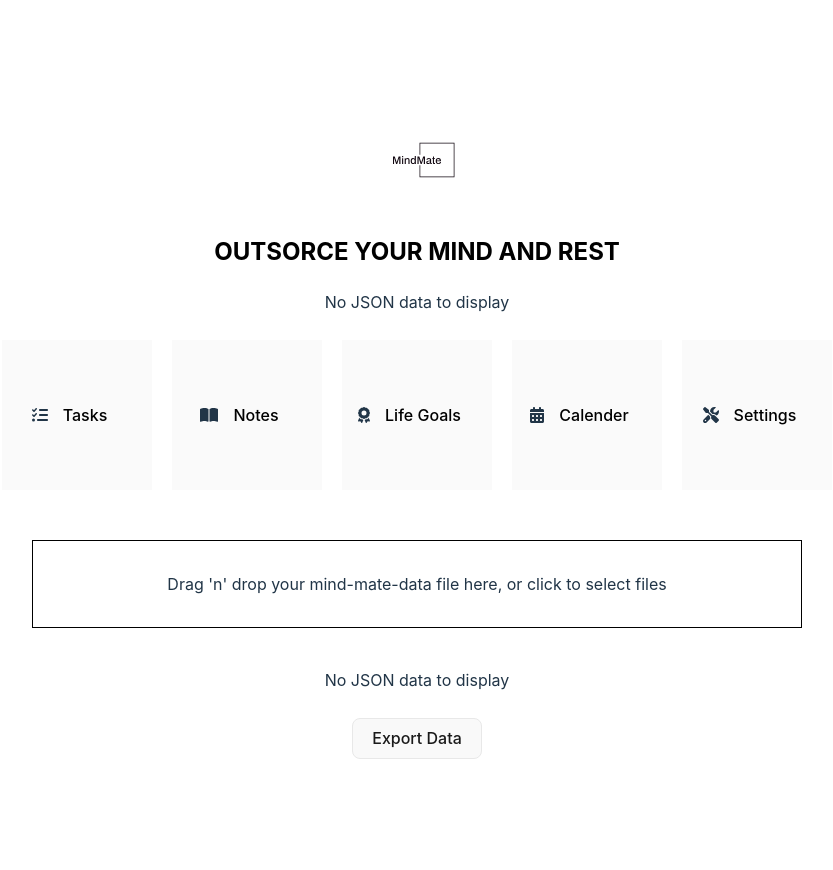
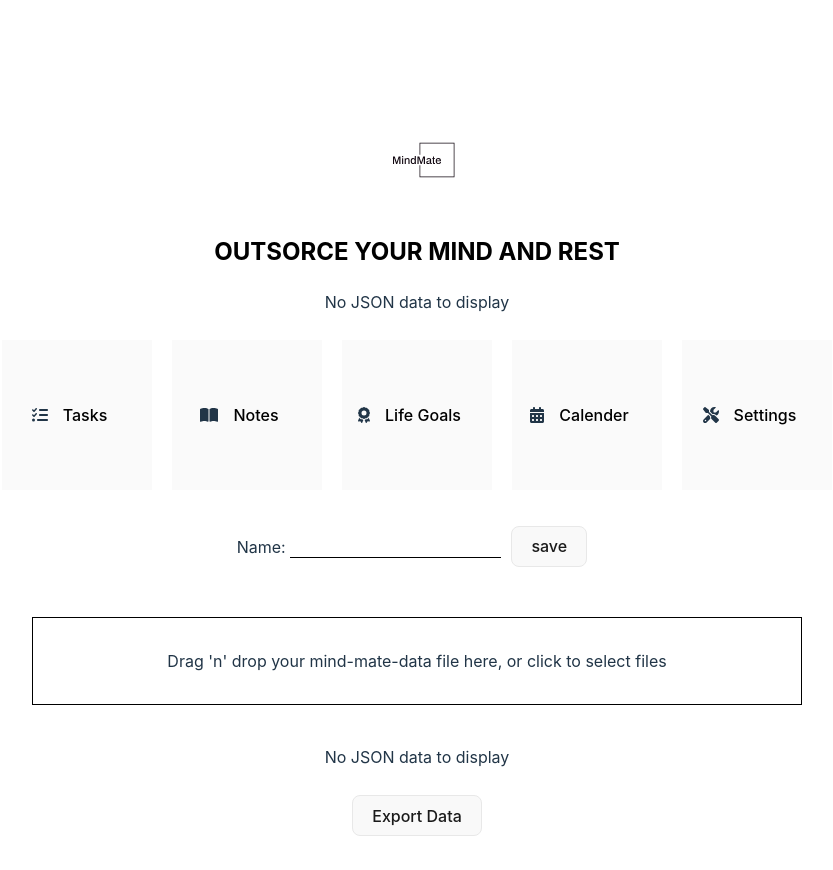
Before and after one commit to Paulalbo/MindMate, a React (Vite) app: page / in a window 1280 px wide. Shown: the top 870 px of the page, without its empty margins (230-1063 px from the left). Before the commit the page ends 801 px from the top, so only its background shows below. Built offline with nearby package versions, Linux system fonts and the light colour scheme.

Commit message:
Add option to change name in settings

```diff
--- a/src/component/HeaderComponent/Header.tsx
+++ b/src/component/HeaderComponent/Header.tsx
@@ -33,7 +33,7 @@ const Header = () => {
       {importedJsonData ? (
         <p>
           {" "}
-          Hi, {importedJsonData.name}, hope you're having a wonderful {weekday}!
+          Hi {importedJsonData.name}, hope you're having a wonderful {weekday}!
         </p>
       ) : (
         <p>No JSON data to display</p>
--- a/src/index.css
+++ b/src/index.css
@@ -79,6 +79,13 @@ h1 {
   outline: 4px auto -webkit-focus-ring-color;
 }
 
+.input {
+  border: none;
+  border-bottom: 1px solid #000;
+  font-size: 16px;
+  width: fit-content;
+}
+
 @media (prefers-color-scheme: light) {
   :root {
     color: #213547;
--- a/src/pages/settings.tsx
+++ b/src/pages/settings.tsx
@@ -1,23 +1,44 @@
-import { useState, useEffect } from "react";
+import { useState } from "react";
 
 import DropZone from "../component/DropZone/DropZone";
 import JsonExport from "../component/JsonExport/JsonExport";
 
 const Settings = () => {
   const [jsonData, setJsonData] = useState(null);
+  let mindMateData = localStorage.getItem("mindMateData");
+  const storedData = mindMateData ? JSON.parse(mindMateData) : "";
 
-  useEffect(() => {
-    const storedData = localStorage.getItem("mindMateData");
-    if (storedData) {
-      setJsonData(JSON.parse(storedData));
-    }
-  }, []);
   const handleRemoveFromLocalStorage = () => {
     localStorage.removeItem("mindMateData");
     setJsonData(null);
   };
+  const [name, setName] = useState(storedData ? storedData.name : "");
+  const handleNameChange = (e: { target: { value: any } }) => {
+    setName(e.target.value);
+  };
+  const saveName = () => {
+    // Create a new object with the updated name and the existing data
+    const updatedData = { ...storedData, name };
+
+    // Store the updated data in localStorage
+    localStorage.setItem("mindMateData", JSON.stringify(updatedData));
+    window.location.href = "./";
+  };
+
   return (
     <>
+      <div>
+        <label>Name: </label>
+        <input
+          className="input"
+          type="text"
+          value={name}
+          onChange={handleNameChange}
+        ></input>
+        <button className="button" onClick={saveName}>
+          save
+        </button>
+      </div>
       <DropZone setJsonData={setJsonData} />
       {jsonData && (
         <>
```
